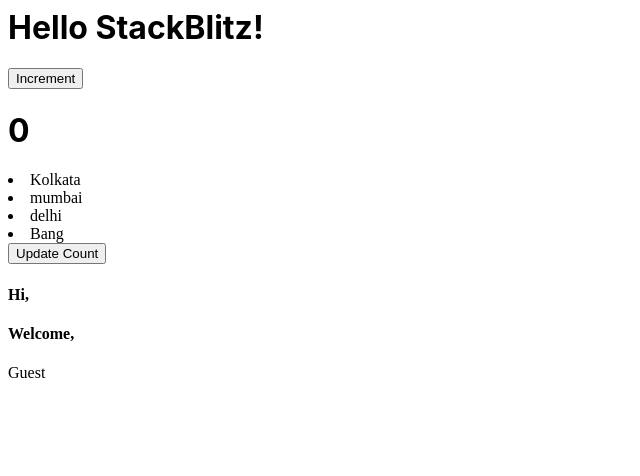
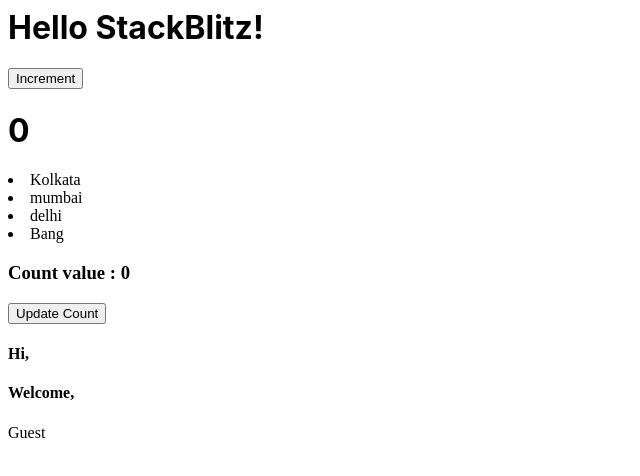
Before and after one commit to prashanthpasham/react-interview, a React (Create React App) app: page / in a window 1280 px wide. Shown: the top 476 px of the page, without its empty margins (0-640 px from the left). Built offline with nearby package versions, Linux system fonts and the light colour scheme.

Commit message:
1 file modified

```diff
--- a/src/StateExample.js
+++ b/src/StateExample.js
@@ -20,6 +20,7 @@ export default class StateExample extends React.PureComponent {
     console.log('render called count state is ' + this.state.count);
     return (
       <div>
+        <h3>Count value : {this.state.count}</h3>
         <button onClick={() => this.updateCount()}>Update Count</button>
       </div>
     );
```
